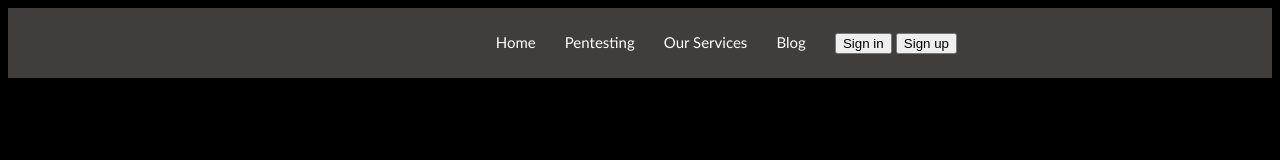
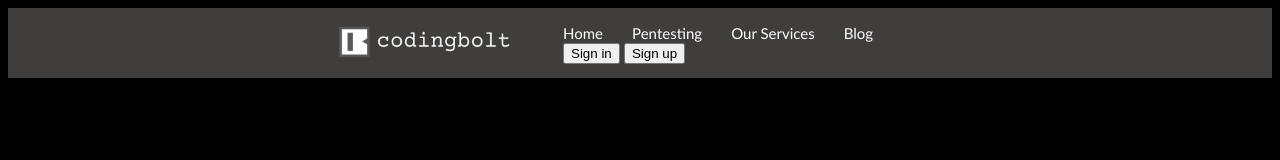
Before and after one commit to inzamulsepoy/project-codingbolt, a plain HTML site: page index.html in a window 1280 px wide. Drawn offline with Linux system fonts and the light colour scheme.

Commit message:
redesigned

```diff
--- a/index.html
+++ b/index.html
@@ -10,7 +10,7 @@
   <meta charset="UTF-8">
   <meta name="viewport" content="width=device-width, initial-scale=1.0">
   <title>codingbolt</title>
-  <link rel="icon" type="image/x-icon" href="/images/CB logo 2.png">
+  <link rel="icon" type="image/x-icon" href="/project-codingbolt/images/CB logo 2.png">
   <link rel="stylesheet" type="text/css" href="styles/style.css">
 </head>
 
@@ -24,7 +24,7 @@
 
     <div class="navdiv">
 
-    <div class="logo"><img src="/" alt=""></div>
+    <div class="logo"><img src="/project-codingbolt/images/codingboltnew.png" alt=""></div>
     <div class="header-text">
       <ul>
         <li><a href="#">Home</a> </li>
```
